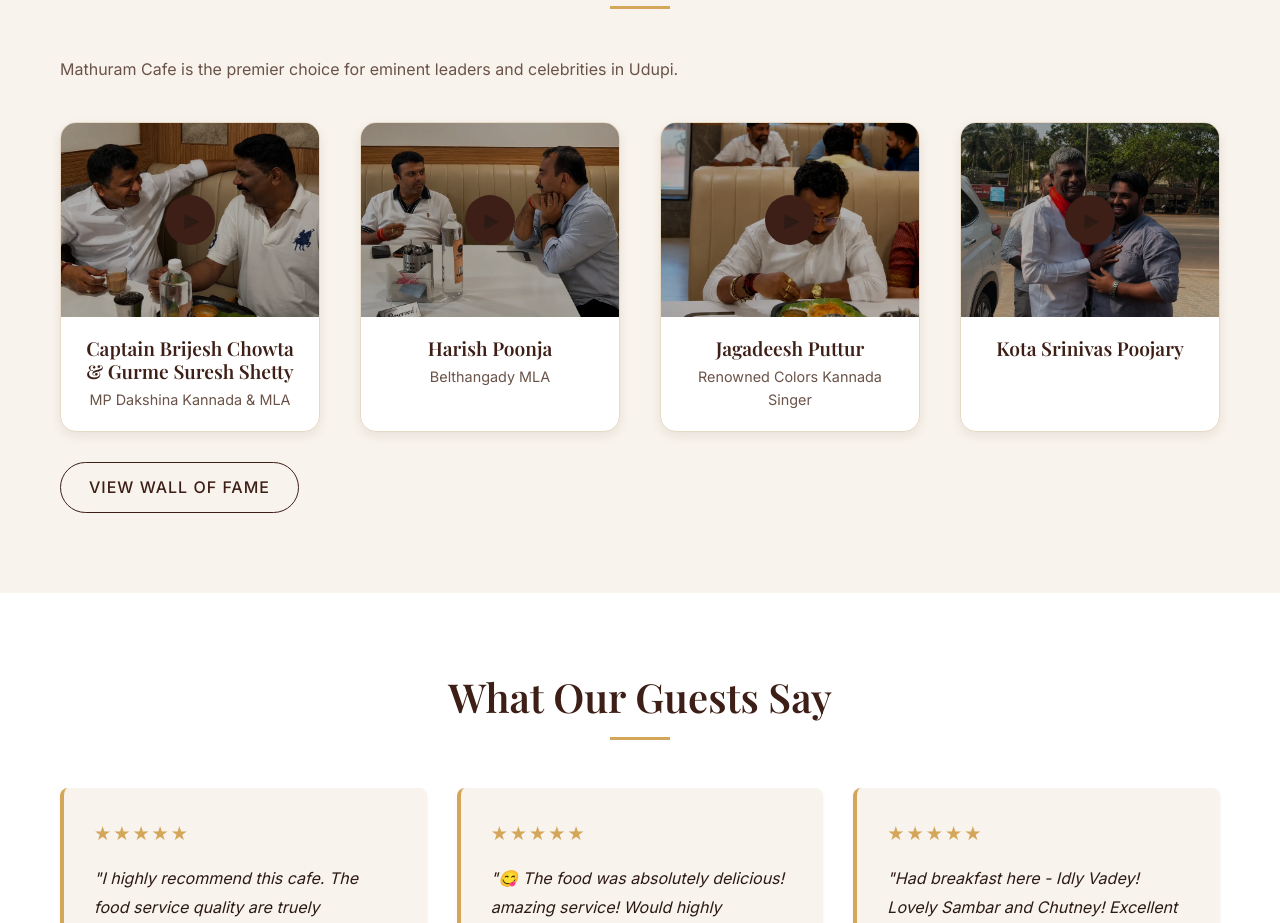
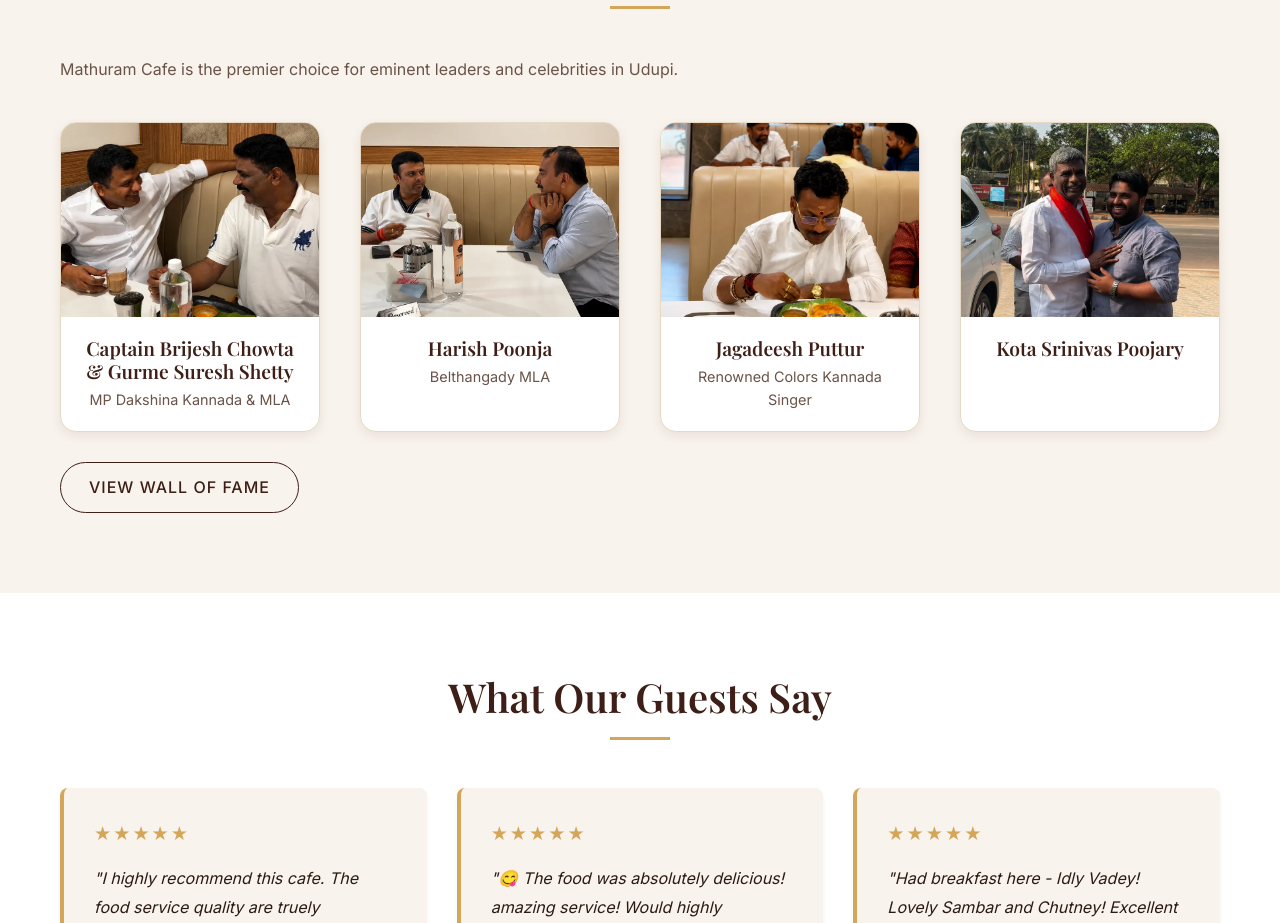
Before and after one commit to chiragudayashetty-tech/MathuramCafe-Website, a React (Vite) app: page / in a window 1280 px wide. Shown: the part 3760-4683 px from the top of the page. Built offline with nearby package versions, Linux system fonts and the light colour scheme; a web font is replaced by a local one.

Commit message:
Remove play button overlay from Home page VIP carousel

```diff
--- a/src/pages/Home.jsx
+++ b/src/pages/Home.jsx
@@ -227,9 +227,6 @@ const Home = () => {
               >
                 <div style={{ position: 'relative', width: '100%', aspectRatio: '4/3', overflow: 'hidden' }}>
                   <img src={vip.image} alt={vip.name} loading="lazy" style={{ width: '100%', height: '100%', objectFit: 'cover' }} />
-                  <div style={{ position: 'absolute', top: 0, left: 0, width: '100%', height: '100%', background: 'rgba(0,0,0,0.3)', display: 'flex', alignItems: 'center', justifyContent: 'center' }}>
-                    <div style={{ width: '50px', height: '50px', background: 'var(--color-primary)', color: 'var(--color-bg)', borderRadius: '50%', display: 'flex', alignItems: 'center', justifyContent: 'center', fontSize: '20px', paddingLeft: '4px' }}>▶</div>
-                  </div>
                 </div>
                 <div className="dish-info" style={{ padding: '20px' }}>
                   <h3 className="gold-text" style={{ fontSize: '1.2rem', marginBottom: '5px' }}>{vip.name}</h3>
```
